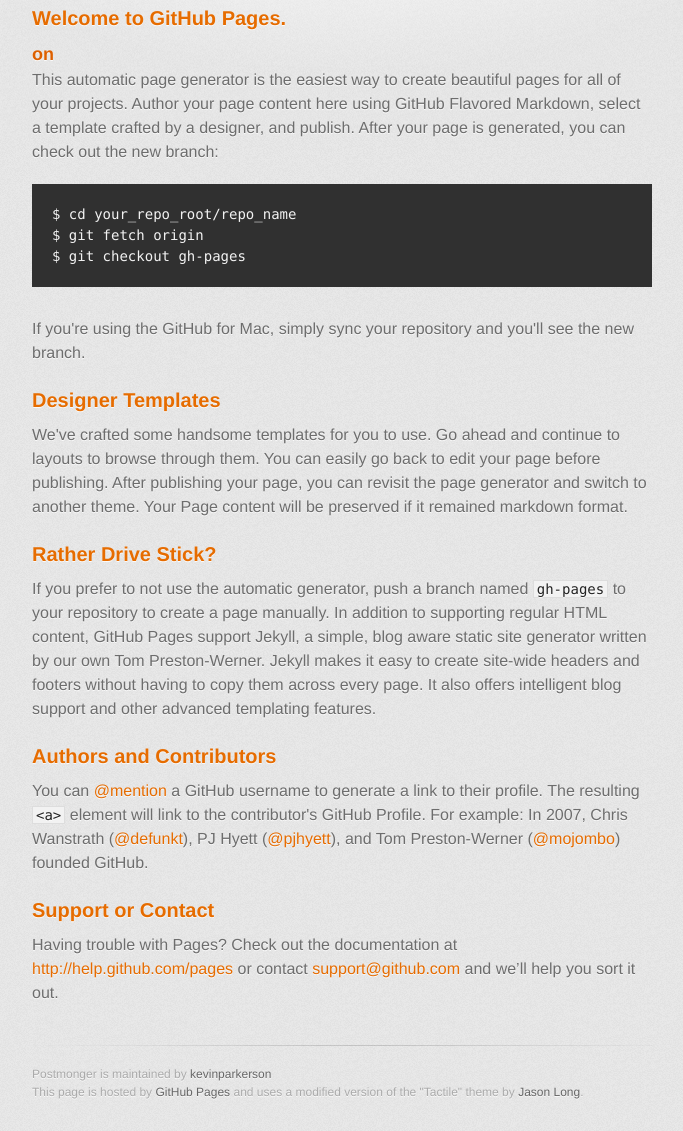
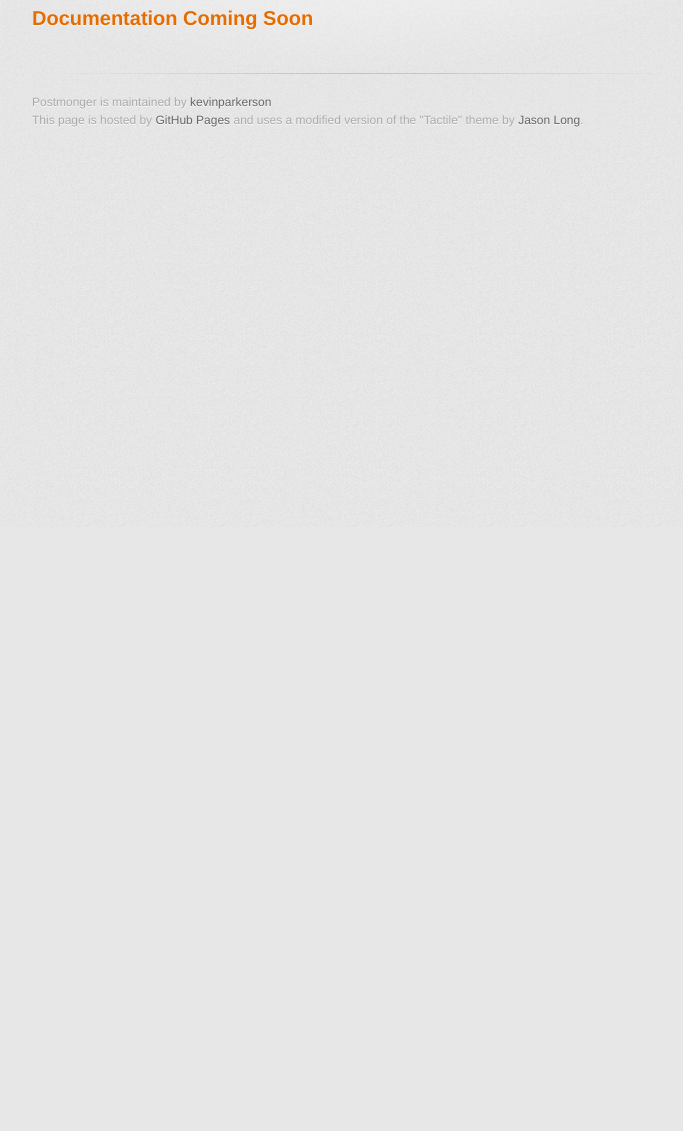
Before and after one commit to kevinparkerson/postmonger, a plain HTML site: page index.html in a window 1280 px wide. Shown: the part 273-1404 px from the top of the page, without its empty margins (298-981 px from the left). After the commit the page ends 800 px from the top, so only its background shows below. Drawn offline with Linux system fonts and the light colour scheme; a web font is replaced by a local one.

Commit message:
temporary documentation

```diff
--- a/index.html
+++ b/index.html
@@ -40,45 +40,9 @@
                 <hr style="margin-top: 12px; padding-bottom: 10px;"/>
 
                 <section id="main_content">
-                    <h3>Welcome to GitHub Pages.</h3>
+                    <h3>Documentation Coming Soon</h3>
 
-                    <h4>on</h4>
-                    <p>
-                        This automatic page generator is the easiest way to create beautiful pages for all of your projects. Author your page content here using GitHub Flavored Markdown, select a template crafted by a designer, and publish. After your page is generated, you can check out the new branch:
-                    </p>
 
-<pre><code>$ cd your_repo_root/repo_name
-$ git fetch origin
-$ git checkout gh-pages
-</code></pre>
-
-                    <p>
-                        If you're using the GitHub for Mac, simply sync your repository and you'll see the new branch.
-                    </p>
-
-                    <h3>Designer Templates</h3>
-
-                    <p>
-                        We've crafted some handsome templates for you to use. Go ahead and continue to layouts to browse through them. You can easily go back to edit your page before publishing. After publishing your page, you can revisit the page generator and switch to another theme. Your Page content will be preserved if it remained markdown format.
-                    </p>
-
-                    <h3>Rather Drive Stick?</h3>
-
-                    <p>
-                        If you prefer to not use the automatic generator, push a branch named <code>gh-pages</code> to your repository to create a page manually. In addition to supporting regular HTML content, GitHub Pages support Jekyll, a simple, blog aware static site generator written by our own Tom Preston-Werner. Jekyll makes it easy to create site-wide headers and footers without having to copy them across every page. It also offers intelligent blog support and other advanced templating features.
-                    </p>
-
-                    <h3>Authors and Contributors</h3>
-
-                    <p>
-                        You can <a href="https://github.com/blog/821" class="user-mention">@mention</a> a GitHub username to generate a link to their profile. The resulting <code>&lt;a&gt;</code> element will link to the contributor's GitHub Profile. For example: In 2007, Chris Wanstrath (<a href="https://github.com/defunkt" class="user-mention">@defunkt</a>), PJ Hyett (<a href="https://github.com/pjhyett" class="user-mention">@pjhyett</a>), and Tom Preston-Werner (<a href="https://github.com/mojombo" class="user-mention">@mojombo</a>) founded GitHub.
-                    </p>
-
-                    <h3>Support or Contact</h3>
-
-                    <p>
-                        Having trouble with Pages? Check out the documentation at <a href="http://help.github.com/pages">http://help.github.com/pages</a> or contact <a href="mailto:support@github.com">support@github.com</a> and we’ll help you sort it out.
-                    </p>
                 </section>
 
                 <footer>
```
